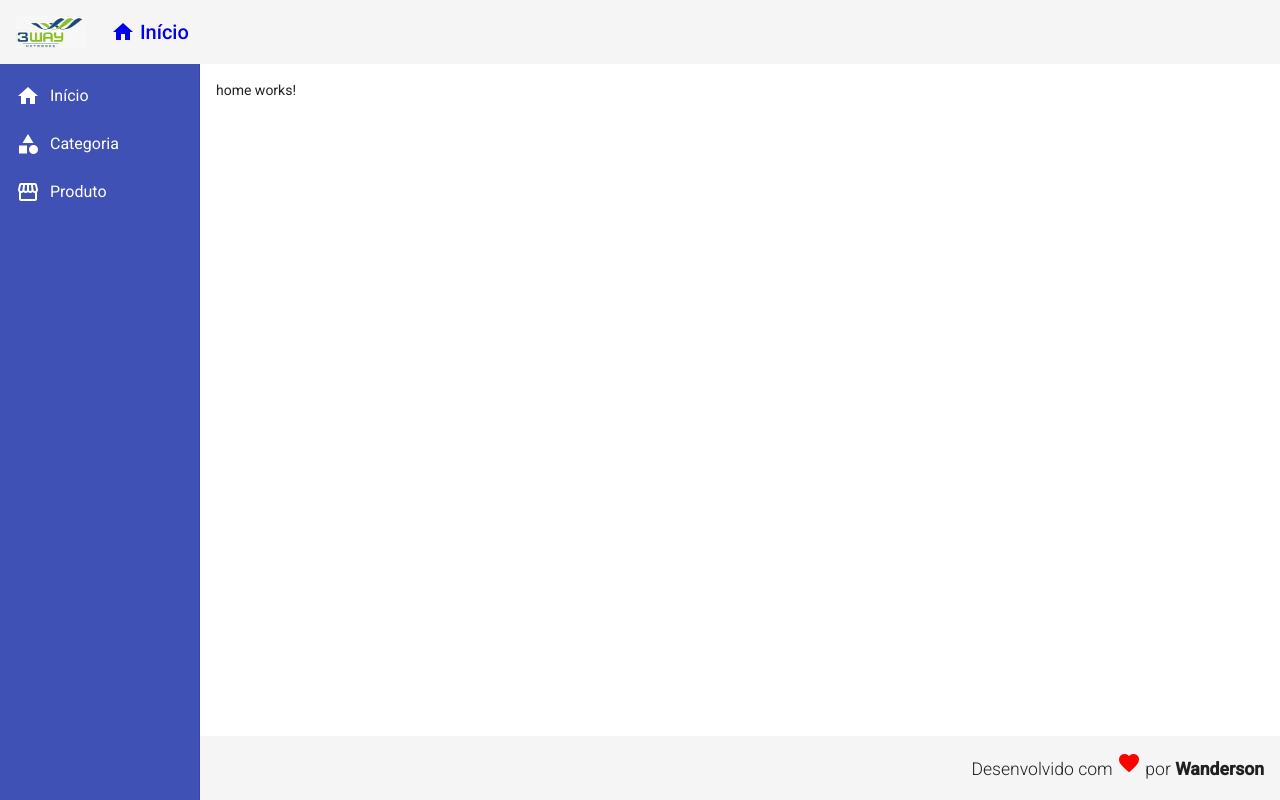
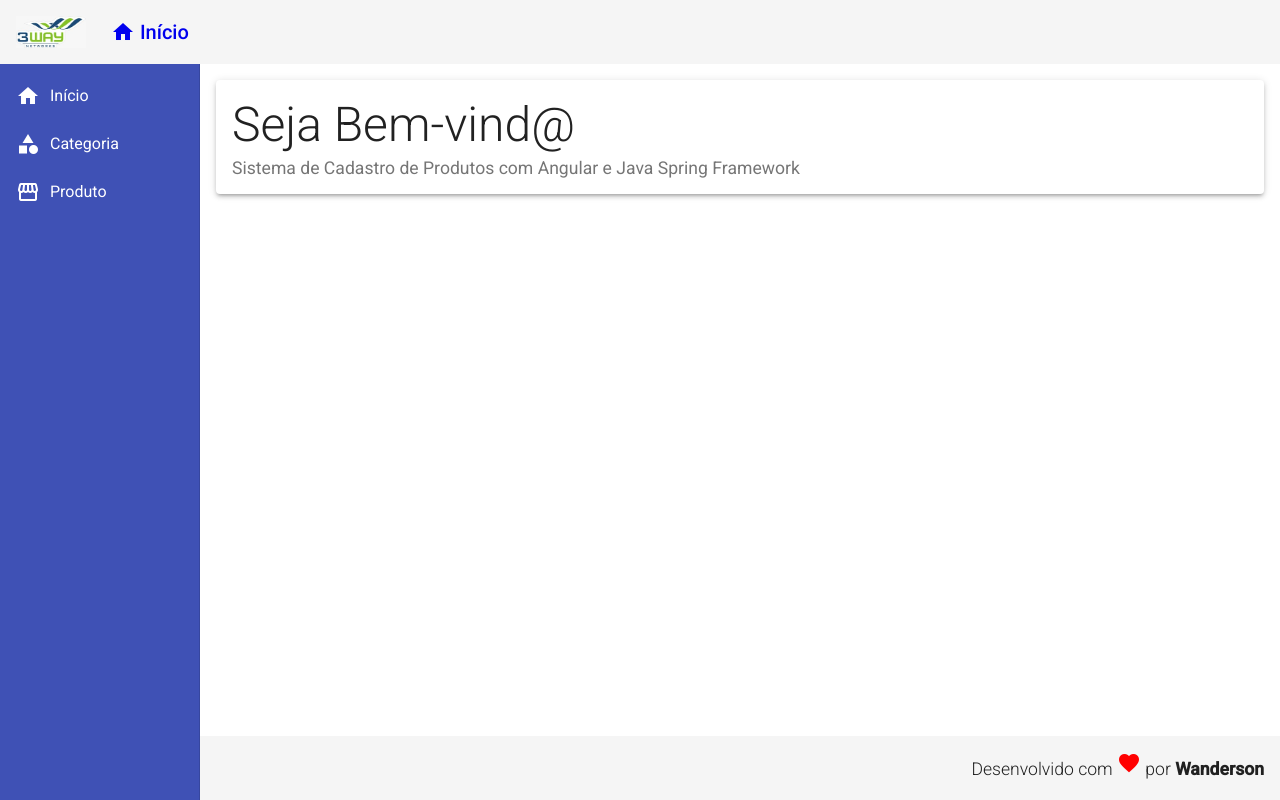
Before and after one commit to fullstackgithub/Java3WayProjects, an Angular app in the folder Angular/frontend/: page / in a window 1280 px wide. Built offline with nearby package versions, Linux system fonts and the light colour scheme.

Commit message:
Criação do categoria-create e rotas para criar categoria no categoria.component.ts e no categoria.component.html e CSS

```diff
--- a/Angular/frontend/src/app/app-routing.modules.ts
+++ b/Angular/frontend/src/app/app-routing.modules.ts
@@ -1,3 +1,4 @@
+import { CategoriaCreateComponent } from './components/categoria/categoria-create/categoria-create.component';
 import { ProdutoComponent } from './components/views/produto/produto.component';
 import { CategoriaComponent } from './components/views/categoria/categoria.component';
 import { HomeComponent } from './components/views/home/home.component';
@@ -16,6 +17,10 @@ const routes: Routes = [
   {
     path: 'produto',
     component:  ProdutoComponent
+  },
+  {
+    path: 'categoria/create',
+    component:  CategoriaCreateComponent
   }
 ];
 
--- /dev/null
+++ b/Angular/frontend/src/app/components/categoria/categoria-create/categoria-create.component.css
@@ -0,0 +1,9 @@
+form {
+  display: flex;
+  flex-direction: column;
+  margin-top: 20px;
+}
+
+button {
+  margin: 20px 15px 0px 0px;
+}
--- /dev/null
+++ b/Angular/frontend/src/app/components/categoria/categoria-create/categoria-create.component.html
@@ -0,0 +1,8 @@
+<mat-card>
+  <mat-card-title>
+    Nova Categoria
+  </mat-card-title>
+<form action="#">
+
+</form>
+</mat-card>
--- /dev/null
+++ b/Angular/frontend/src/app/components/categoria/categoria-create/categoria-create.component.ts
@@ -0,0 +1,15 @@
+import { Component, OnInit } from '@angular/core';
+
+@Component({
+  selector: 'app-categoria-create',
+  templateUrl: './categoria-create.component.html',
+  styleUrls: ['./categoria-create.component.css']
+})
+export class CategoriaCreateComponent implements OnInit {
+
+  constructor() { }
+
+  ngOnInit(): void {
+  }
+
+}
--- a/Angular/frontend/src/app/components/views/categoria/categoria.component.css
+++ b/Angular/frontend/src/app/components/views/categoria/categoria.component.css
@@ -0,0 +1,3 @@
+button {
+  margin-bottom: 20px;
+}
--- a/Angular/frontend/src/app/components/views/categoria/categoria.component.html
+++ b/Angular/frontend/src/app/components/views/categoria/categoria.component.html
@@ -1 +1,5 @@
-<p>categoria works!</p>
+<button color="primary"
+mat-raised-button
+(click)="navigateToCategory()">
+Nova Categoria
+</button>
--- a/Angular/frontend/src/app/components/views/categoria/categoria.component.ts
+++ b/Angular/frontend/src/app/components/views/categoria/categoria.component.ts
@@ -1,4 +1,5 @@
 import { Component, OnInit } from '@angular/core';
+import { Router } from '@angular/router';
 
 @Component({
   selector: 'app-categoria',
@@ -7,9 +8,16 @@ import { Component, OnInit } from '@angular/core';
 })
 export class CategoriaComponent implements OnInit {
 
-  constructor() { }
+  constructor(
+    private router: Router
+  ) { }
 
   ngOnInit(): void {
   }
 
+  navigateToCategory(){
+    this.router.navigate([
+      '/categoria/create'
+    ]);
+  }
 }
--- a/Angular/frontend/src/app/components/views/home/home.component.css
+++ b/Angular/frontend/src/app/components/views/home/home.component.css
@@ -0,0 +1,9 @@
+.home .title {
+  font-size: 3rem;
+  font-weight: 300;
+  line-height: 1.2;
+}
+
+.home .subtitle {
+  font-size: 1.1rem;
+}
--- a/Angular/frontend/src/app/components/views/home/home.component.html
+++ b/Angular/frontend/src/app/components/views/home/home.component.html
@@ -1 +1,6 @@
-<p>home works!</p>
+<mat-card class="home mat-elevation-z3">
+  <mat-card-title class="title">Seja Bem-vind@</mat-card-title>
+  <mat-card-subtitle class="subtitle">
+    Sistema de Cadastro de Produtos com Angular e Java Spring Framework
+  </mat-card-subtitle>
+</mat-card>
```
Also changed, not shown: Angular/frontend/src/app/app.module.ts (+6 -2 lines).
